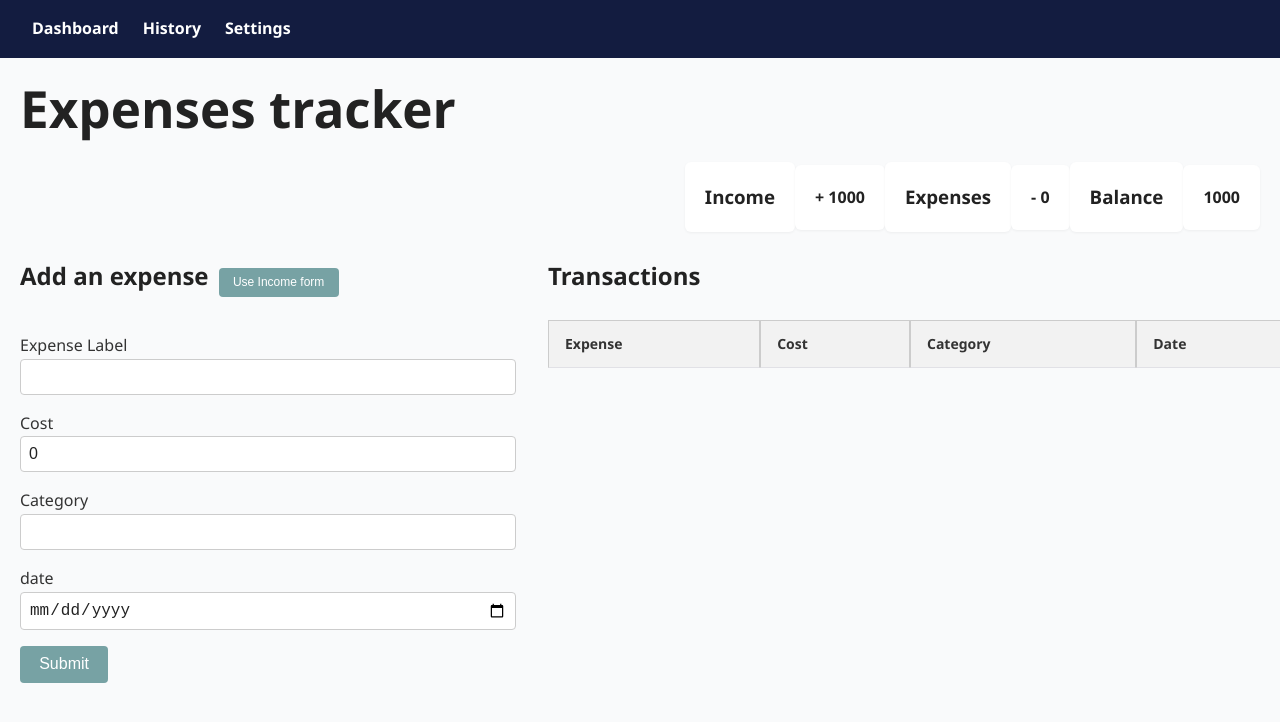
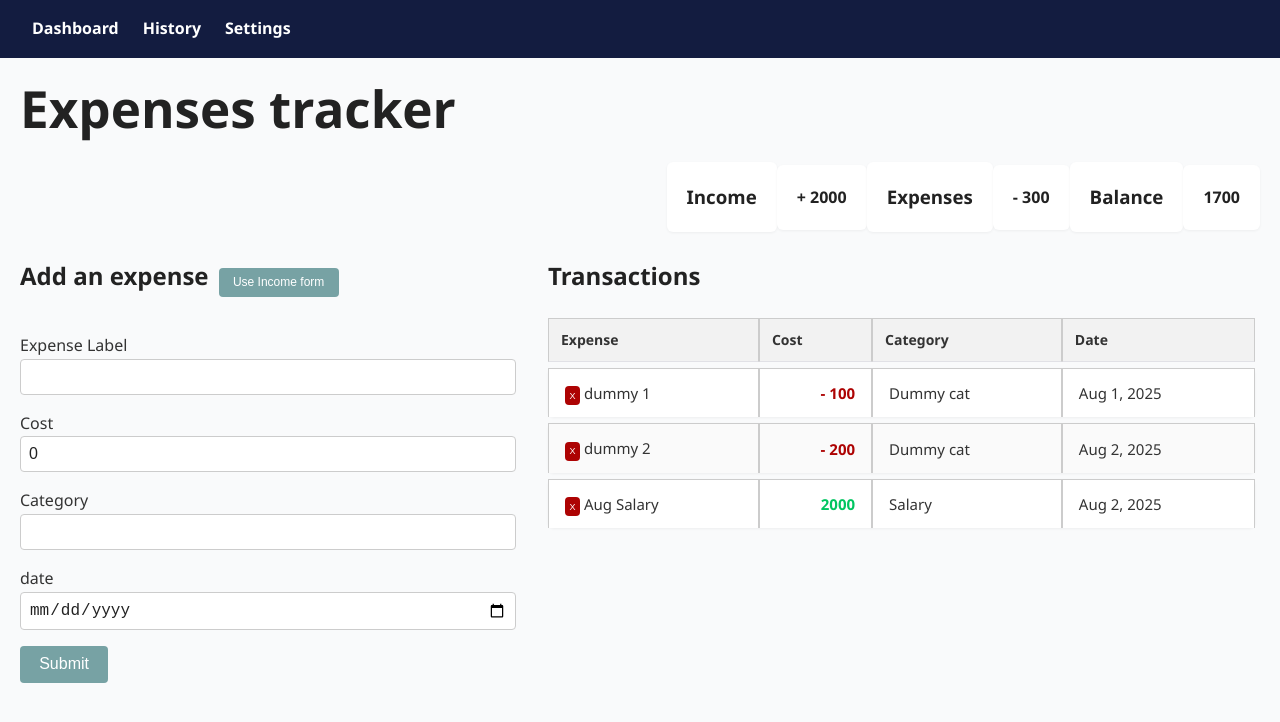
Before and after one commit to 1razu/expenses_reporting, a React (Vite) app: page / in a window 1280 px wide. Shown: the top 722 px of the page. Built offline with nearby package versions, Linux system fonts and the light colour scheme.

Commit message:
income functionality finished

```diff
--- a/src/components/Forms/ExpenseEntryForms.tsx
+++ b/src/components/Forms/ExpenseEntryForms.tsx
@@ -85,10 +85,10 @@ function IncomeEntry() {
 
     setTransactionItem({
       id: Date.now(),
-      type: "expense",
-      label: '',
+      type: "income",
+      label: dateFormat.monthShortString+' salary',
       amount: 0,
-      category: '',
+      category: 'Salary',
       date: ''
     })
   };
@@ -121,6 +121,7 @@ function ExpensesEntry() {
   // Set up state to build an item
   const [transactionItem, setTransactionItem] = useState({
       id: Date.now(),
+      type: "expense",
       label: '',
       amount: 0,
       category: '',
@@ -142,6 +143,7 @@ function ExpensesEntry() {
 
     setTransactionItem({
       id: Date.now(),
+      type: "expense",
       label: '',
       amount: 0,
       category: '',
--- a/src/components/UI/Infographics/Balance.tsx
+++ b/src/components/UI/Infographics/Balance.tsx
@@ -10,15 +10,23 @@ import type {BalanceValues, TransactionItemType} from '../../../types/Types'
 export default function BalanceDetails():ReactNode{
     const {transactions} = useContext(GlobalContext);
 
-    // Extracts transaction amounts from Global Context
-    const amounts = transactions.map((t:TransactionItemType) => t.amount);
+    // Extracts expense transaction amounts from Global Context
+    const expenseAmounts = transactions
+        .filter((t: TransactionItemType) => t.type === "expense")
+        .map((t: TransactionItemType) => t.amount);
+
+    const incomeAmounts = transactions
+        .filter((t: TransactionItemType) => t.type === "income")
+        .map((t: TransactionItemType) => t.amount);
 
     // Returns an object with expenses, income and balance
     function balanceValues():BalanceValues{
         let expenses = 0;
-        for (let i of amounts){ expenses += i }
+        let income = 0;
 
-        let income = 1000;
+        for (let i of expenseAmounts){ expenses += i }
+        for (let i of incomeAmounts){ income += i }
+
         let balance = income - expenses;
         return {
             expenses: expenses,
--- a/src/components/UI/Tables/TransactionLine.module.css
+++ b/src/components/UI/Tables/TransactionLine.module.css
@@ -1,10 +1,10 @@
 table {
-  width: 100%;
+  width: 95%;
   border-collapse: collapse;
   margin-top: 1rem;
   margin-right: 2rem;
   border-collapse: separate;
-  border-spacing: 0 8px; /* space between rows */
+  border-spacing: 0 6px; /* space between rows */
 }
 
 thead tr {
@@ -15,7 +15,7 @@ thead tr {
 }
 
 thead th {
-  padding: 12px 16px;
+  padding: 10px 12px;
   border-bottom: 1px solid #e1e1e6;
 }
 
@@ -41,7 +41,7 @@ tbody td {
 
 th, td {
   border: 1px solid #ccc;
-  padding: 0.75em;
+  padding: 0.5em;
   text-align: left;
 }
 
@@ -56,9 +56,24 @@ tr:nth-child(even) {
 
 .deleteButton {
   font-size: xx-small;
-  padding: 0.6em;
+  padding: 0.5em;
+
   background-color: #ad0303;
 }
 .deleteButton:hover {
   background-color: #d52d2d;
+  align-items: center;
 }
+
+
+.expenseAmount {
+  font-weight: bold;
+  color: #ad0303;
+  text-align: right;
+}
+
+.incomeAmount {
+  font-weight: bold;
+  color: rgb(1, 197, 96);
+  text-align: right;
+}
--- a/src/components/UI/Tables/TransactionLine.tsx
+++ b/src/components/UI/Tables/TransactionLine.tsx
@@ -1,20 +1,30 @@
 
-import {useContext} from 'react';
+import {useContext, type ReactNode} from 'react';
 import type { TransactionItemProps } from "../../../types/Types";
 import styles from './TransactionLine.module.css';
 import { GlobalContext } from "../../../context/GlobalState";
+import dateHandler from '../../../logic/dateHandler';
 
 
 export function TransactionLine({transaction}: TransactionItemProps){
   const { deleteItem } = useContext(GlobalContext);
 
+  function ExpenseComponent(): ReactNode {
+    if (transaction.type == "expense") {
+      return <td className= {styles.expenseAmount}> - {transaction.amount} </td>
+    }
+    else {
+    return <td className= {styles.incomeAmount}> {transaction.amount} </td>}
+  }
+
+
   return (
     <>
         <tr>
         <td>  <button className={styles.deleteButton} onClick={ () => deleteItem(transaction.id) }> X </button> {transaction.label}</td>
-        <td> - {transaction.cost}</td>
+        {ExpenseComponent()}
         <td>{transaction.category}</td>
-        <td>{transaction.date}</td>
+        <td>{dateHandler.dateToShortString(transaction.date)}</td>
       </tr>
     </>
   );
--- a/src/context/GlobalState.tsx
+++ b/src/context/GlobalState.tsx
@@ -8,28 +8,30 @@ import type { AppProviderProps, TransactionItemType, TransactionItemsObject } fr
 
 const TransactionsState:TransactionItemsObject = {
     transactions: [
-/*        {
+{
             id: 1,
+            type: "expense",
             label: 'dummy 1',
-            cost: -100,
+            amount: 100,
             category: 'Dummy cat',
-            date: "2022-01-01"
+            date: "2025-08-01"
         },
         {
             id: 2,
+            type: "expense",
             label: 'dummy 2',
-            cost: -200,
+            amount: 200,
             category: 'Dummy cat',
-            date: "2022-02-02"
+            date: "2025-08-02"
         },
         {
             id: 3,
-            label: 'dummy 3',
-            cost: -200,
-            category: 'Dummy cat',
-            date: "2022-02-02"
+            type: "income",
+            label: 'Aug Salary',
+            amount: 2000,
+            category: 'Salary',
+            date: "2025-08-02"
         }
-*/
     ]
 }
 
--- a/src/logic/dateHandler.tsx
+++ b/src/logic/dateHandler.tsx
@@ -1,9 +1,15 @@
 
-const monthShortString = new Date(Date.now()).toLocaleString('en-US', { month: 'short' });
+const monthShortString = new Date(Date.now()).toLocaleString('en-US', { month: 'short'});
 
 const dayMonthYear = new Date().toLocaleDateString('en-GB');
 
+function dateToShortString(date:string) {
+
+    return new Date(date).toLocaleString('en-US', { month: 'short', day:"numeric", year:"numeric" })
+};
+
 export default {
     monthShortString : monthShortString,
-    dayMonthYear : dayMonthYear
+    dayMonthYear : dayMonthYear,
+    dateToShortString : dateToShortString
 }
```
